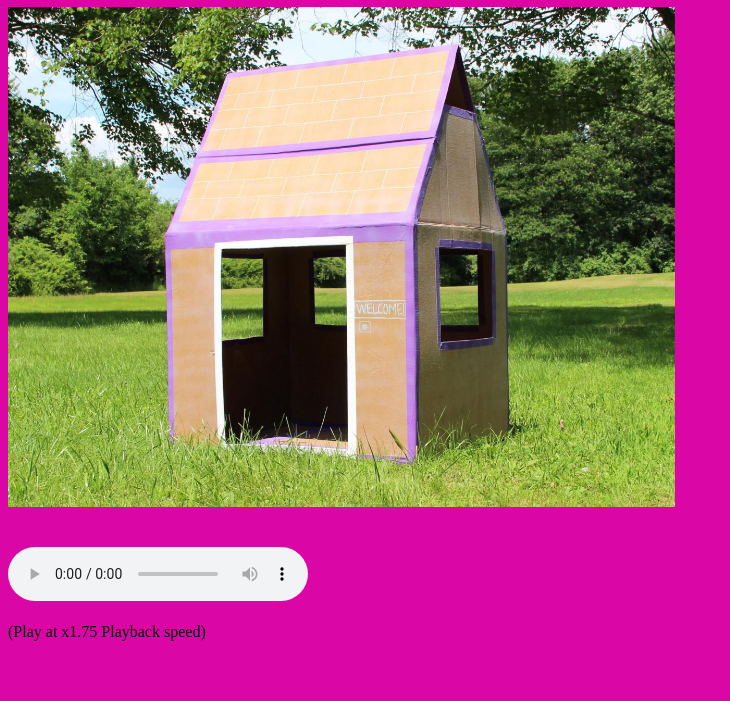
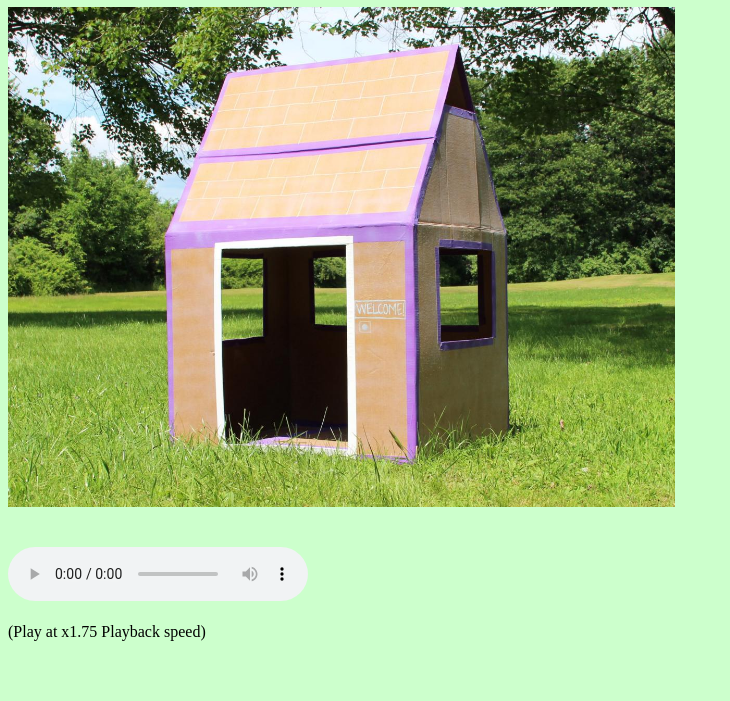
Before and after one commit to lucasrichmond33/lucasrichmond, a plain HTML site: page index.html in a window 1280 px wide. Shown: the part 99-800 px from the top of the page, without its empty margins (0-730 px from the left). Drawn offline with Linux system fonts and the light colour scheme.

Commit message:
Update index.html

```diff
--- a/index.html
+++ b/index.html
@@ -4,7 +4,7 @@
     <meta charset="utf-8">
     <title>Home Alone</title>
   </head>
-  <body bgcolor="#DAL7A6">
+  <body bgcolor="#CCFFCC">
     <a href="index.html">Home at Last</a>
     <a href="portfolio.html">Portfolio</a>
     <a href="aboutme.html">About Me</a>
```
